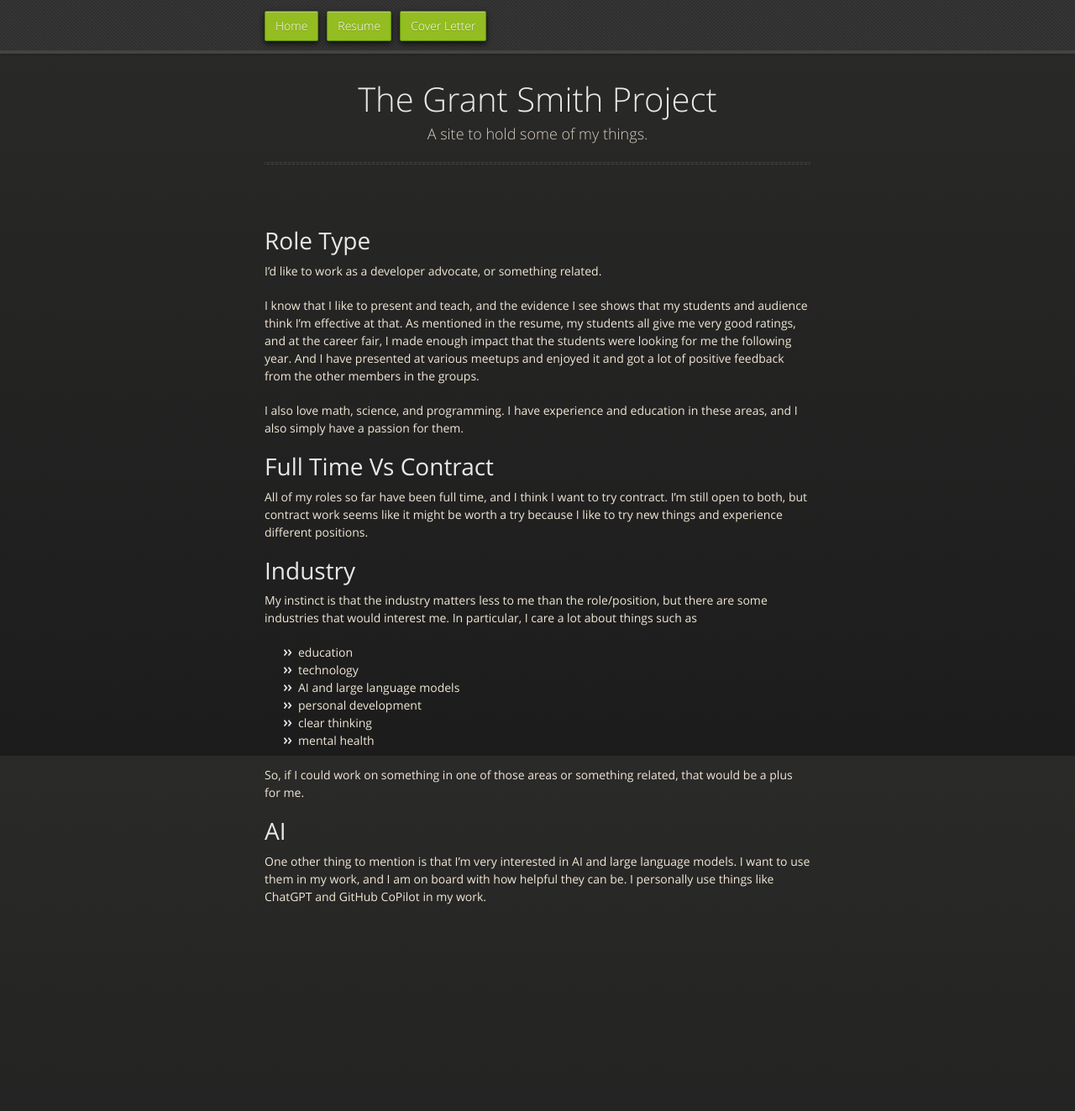
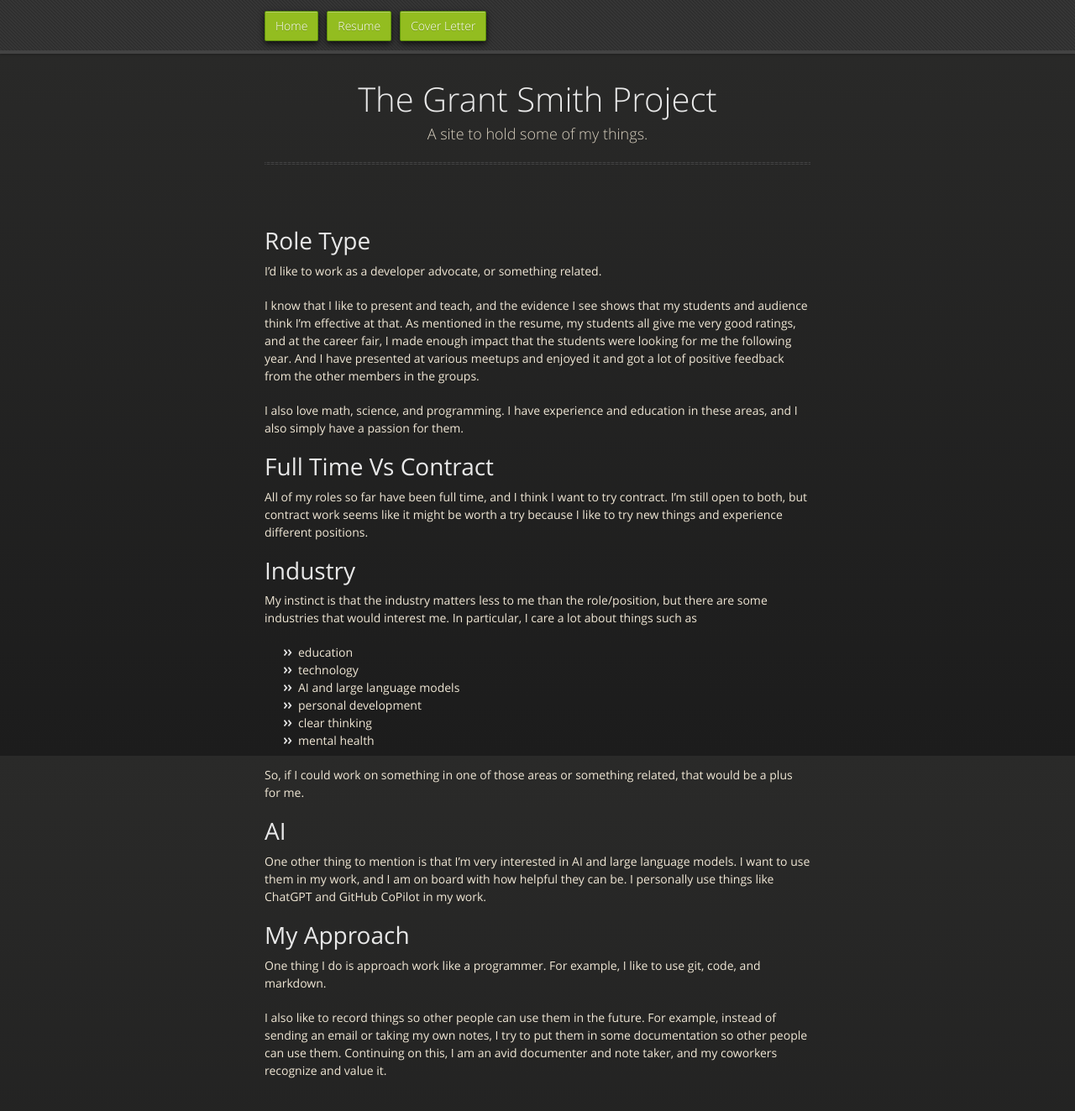
Before and after one commit to GSmithApps/GSmithApps, a Jekyll site: the page built from cover-letter.md, in a window 1280 px wide and 1395 px high. Shown: the top 1323 px of the window at 84% size. Built offline with Jekyll 4.4.1, drawn with Linux system fonts in a browser that asks for light colours; our own code applies the rules of GitHub Pages for plain Markdown files.

Commit message:
added cover letter

```diff
--- a/cover-letter.md
+++ b/cover-letter.md
@@ -49,3 +49,17 @@ One other thing to mention is that I'm very interested in AI
 and large language models. I want to use them in my work,
 and I am on board with how helpful they can be. I personally
 use things like ChatGPT and GitHub CoPilot in my work.
+
+
+# My Approach
+
+One thing I do is approach work like a programmer.
+For example, I like to use git, code, and markdown.
+
+I also like to record things so other people can
+use them in the future. For example, instead of
+sending an email or taking my own notes, I try
+to put them in some documentation so other people
+can use them.  Continuing on this, I am an avid
+documenter and note taker, and my coworkers
+recognize and value it.
```
Also changed, not shown: index.md (+0 -12 lines).
